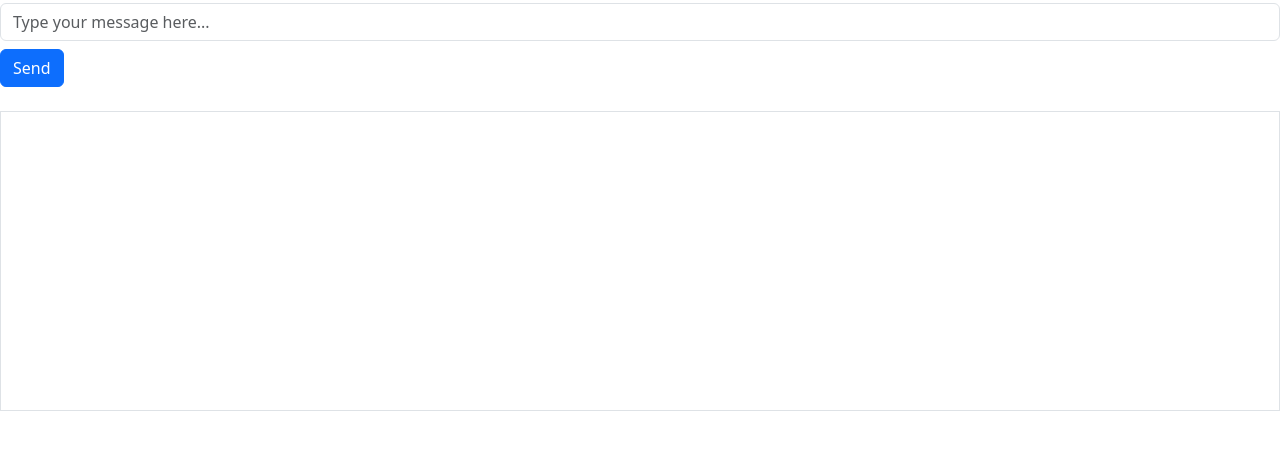
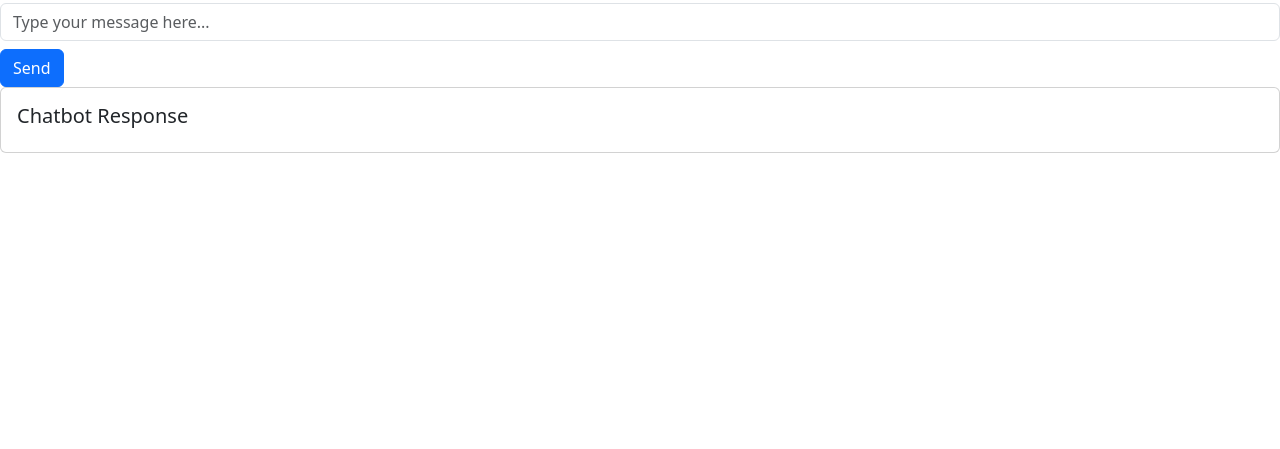
Before and after one commit to Christina-Edwards/chatbot-project, a plain HTML site: page index.html in a window 1280 px wide. Shown: the part 53-502 px from the top of the page. Drawn offline with nearby package versions, Linux system fonts and the light colour scheme.

Commit message:
chatbot-project updated bootstrap

```diff
--- a/index.html
+++ b/index.html
@@ -20,7 +20,12 @@
         </section>
 
         <section>
-            <div id="chatOutput" class="mt-4 border p-3" style="height: 300px; overflow-y: scroll;">
-                <!-- Chat messages will appear here -->
+            <div class="card">
+  <div class="card-body">
+    <h5 class="card-title">Chatbot Response</h5>
+    <p class="card-text" id="chatOutput"></p>
+  </div>
+</div>
+
 </body>
 </html>
```
